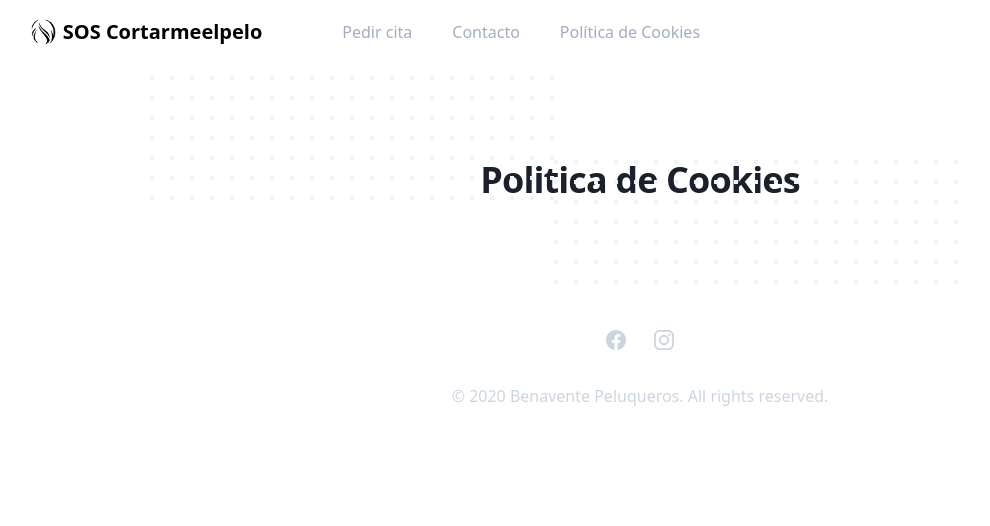
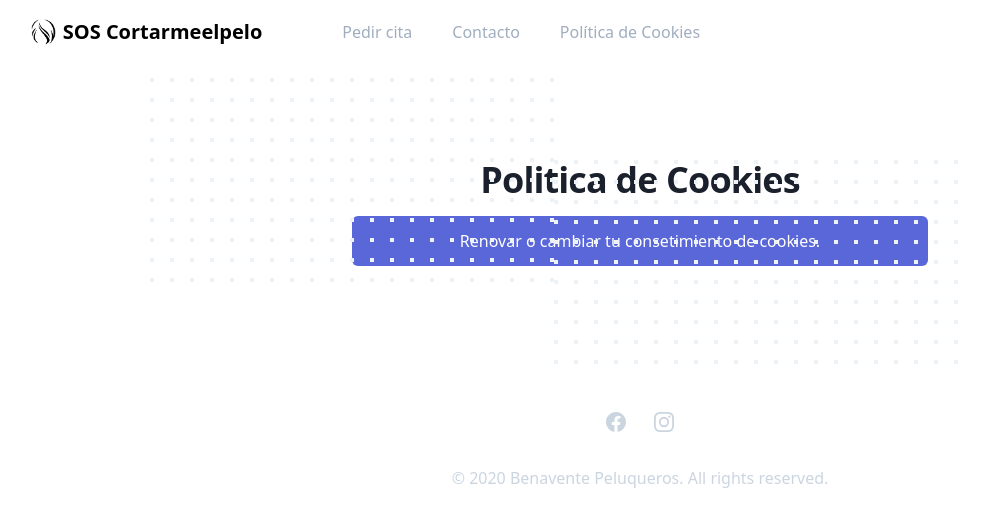
Before and after one commit to Afsoon/soscortarmeelpelo, a Next.js app: page /cookies in a window 1280 px wide. Shown: the top 526 px of the page, without its empty margins (0-990 px from the left). Built offline with nearby package versions, Linux system fonts and the light colour scheme; what @tailwindcss/ui would draw is missing.

Commit message:
renew or change consent

```diff
--- a/src/pages/cookies.tsx
+++ b/src/pages/cookies.tsx
@@ -71,9 +71,17 @@ const Content = () => (
         />
       </svg>
       <div className="text-center">
-        <h2 className="text-3xl leading-9 font-extrabold tracking-tight text-gray-900 sm:text-4xl sm:leading-10">
+        <h2 className="text-3xl leading-9 font-extrabold tracking-tight text-gray-900 sm:text-4xl sm:leading-10 mb-4">
           Politica de Cookies
         </h2>
+        <button
+          type="button"
+          className="mb-4 w-full inline-flex items-center justify-center px-6 py-3 border border-transparent text-base leading-6 font-medium rounded-md text-white bg-indigo-600 hover:bg-indigo-500 focus:outline-none focus:border-indigo-700 focus:shadow-outline-indigo active:bg-indigo-700 transition ease-in-out duration-150"
+        >
+          <a href="javascript: Cookiebot.renew()">
+            Renovar o cambiar tu consetimiento de cookies.
+          </a>
+        </button>
         <script
           id="CookieDeclaration"
           src="https://consent.cookiebot.com/c546d2b6-fb9d-451e-af23-9314c0119192/cd.js"
```
Also changed, not shown: 1 other file (tests, documents, lock files or other folders).
